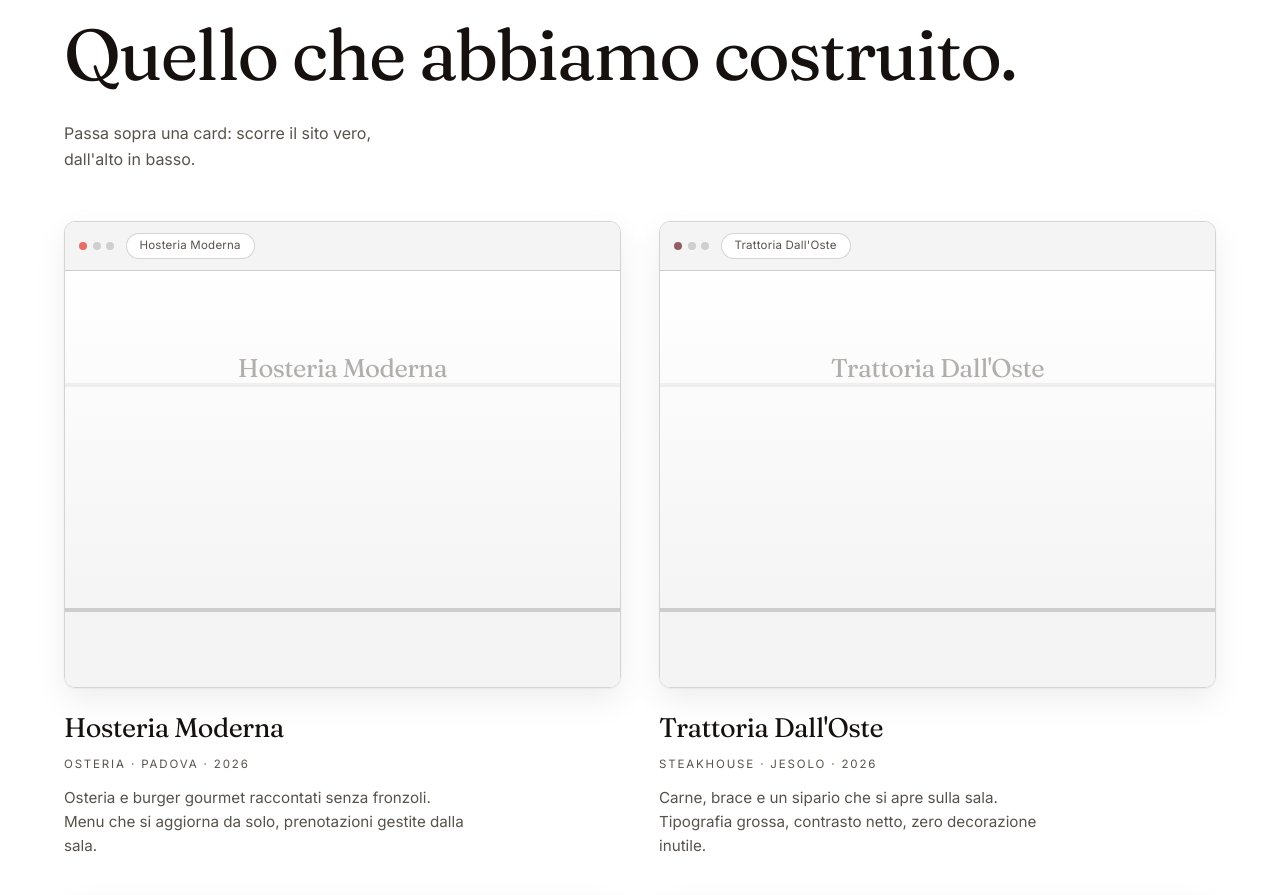
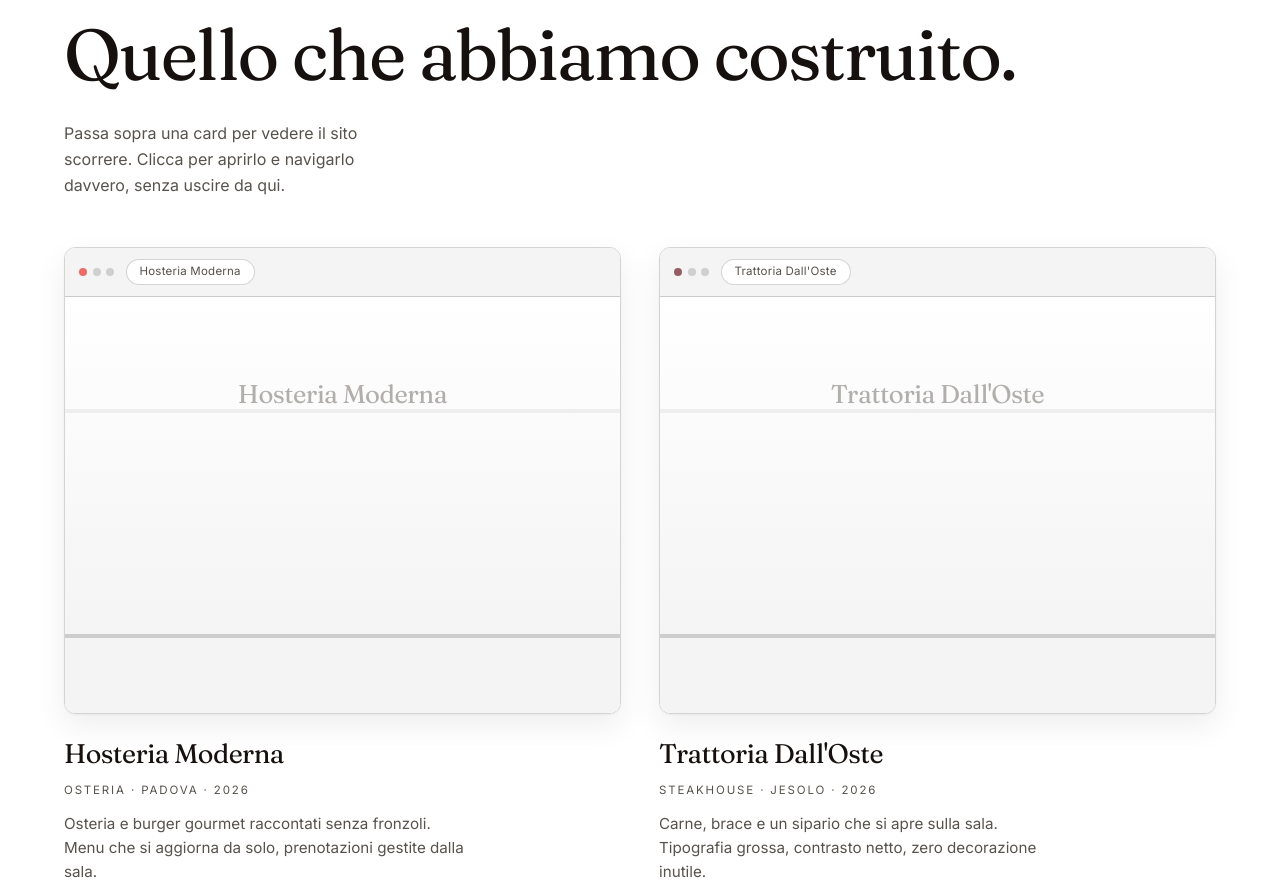
Before and after one commit to luminoagency/lumino-agency, a Next.js app: page / in a window 1280 px wide. Shown: the part 1640-2535 px from the top of the page. Built offline with nearby package versions, Linux system fonts and the light colour scheme.

Commit message:
Lavori: stato della finestra aperta e rettangolo di partenza

```diff
--- a/components/home/Works.tsx
+++ b/components/home/Works.tsx
@@ -1,13 +1,29 @@
-import { WORKS } from './worksData'
+'use client'
+
+import { useCallback, useState } from 'react'
+import { WORKS, type Work } from './worksData'
 import WorkCard from './WorkCard'
+import WorkViewer from './WorkViewer'
 
 /**
  * Sezione 4 — Lavori. FONDO CHIARO: insieme ai Servizi spezza il buio.
  *
  * Usa dati propri (worksData.ts): NON legge da templates/_shared/demoData.ts,
  * che contiene ristoranti demo fittizi condivisi con /portfolio e /demo/[slug].
+ *
+ * Tiene qui lo stato della finestra aperta, insieme al rettangolo della card di
+ * partenza: è quello che permette alla finestra grande di crescere da dove si è
+ * cliccato invece di apparire dal nulla.
  */
 export default function Works() {
+  const [open, setOpen] = useState<{ work: Work; origin: DOMRect } | null>(null)
+
+  const handleOpen = useCallback((work: Work, origin: DOMRect) => {
+    setOpen({ work, origin })
+  }, [])
+
+  const handleClose = useCallback(() => setOpen(null), [])
+
   return (
     <section className="lm-section lm-light" id="lavori">
       <div className="lm-wrap">
@@ -17,16 +33,19 @@ export default function Works() {
             <h2 className="lm-display lm-d2 lm-reveal">Quello che abbiamo costruito.</h2>
           </div>
           <p className="lm-lead lm-reveal" style={{ maxWidth: '32ch' }}>
-            Passa sopra una card: scorre il sito vero, dall&apos;alto in basso.
+            Passa sopra una card per vedere il sito scorrere. Clicca per aprirlo
+            e navigarlo davvero, senza uscire da qui.
           </p>
         </div>
 
         <div className="lm-works-grid">
           {WORKS.map((work, i) => (
-            <WorkCard work={work} index={i} key={work.id} />
+            <WorkCard work={work} index={i} key={work.id} onOpen={handleOpen} />
           ))}
         </div>
       </div>
+
+      {open ? <WorkViewer work={open.work} origin={open.origin} onClose={handleClose} /> : null}
     </section>
   )
 }
```
